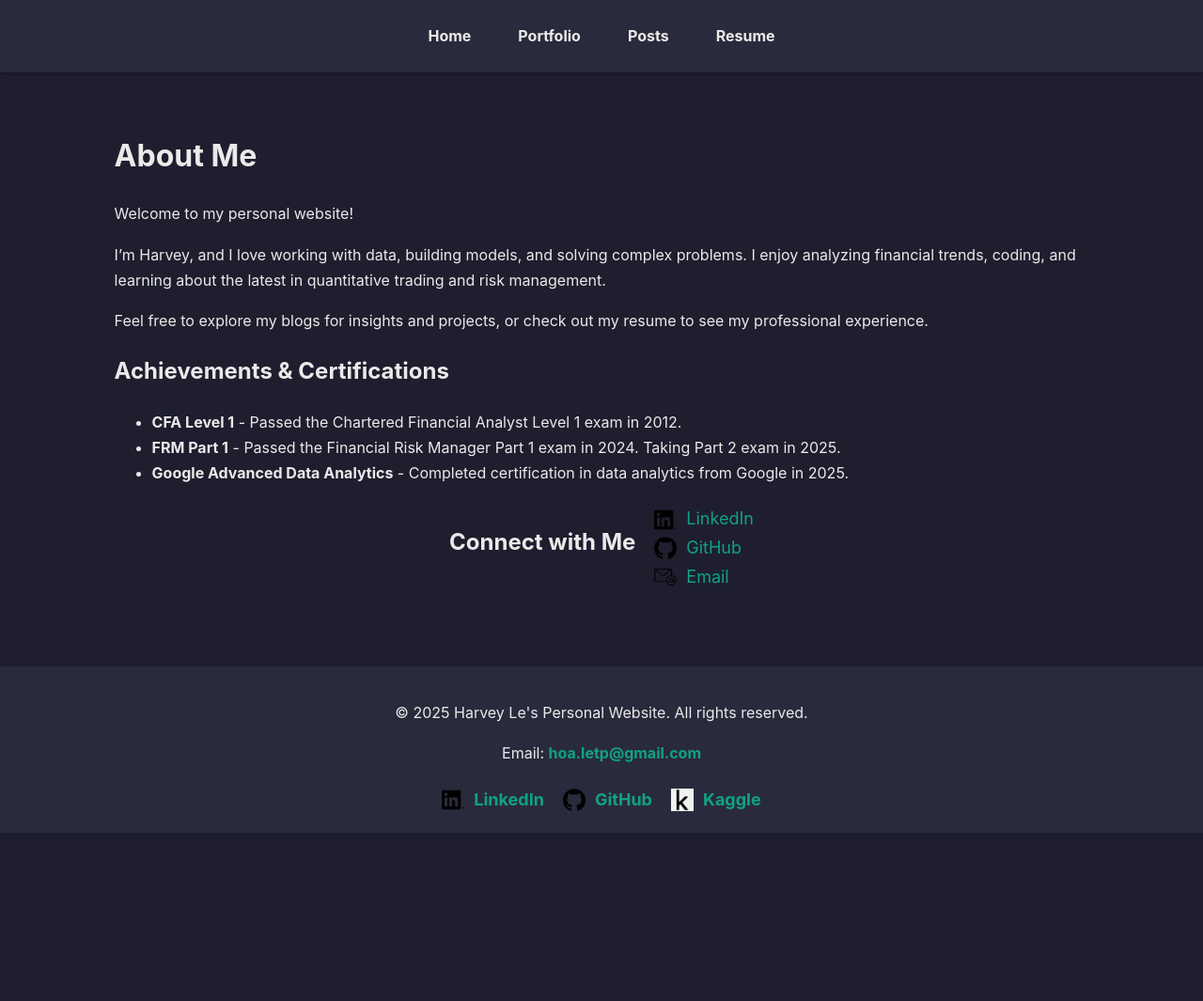
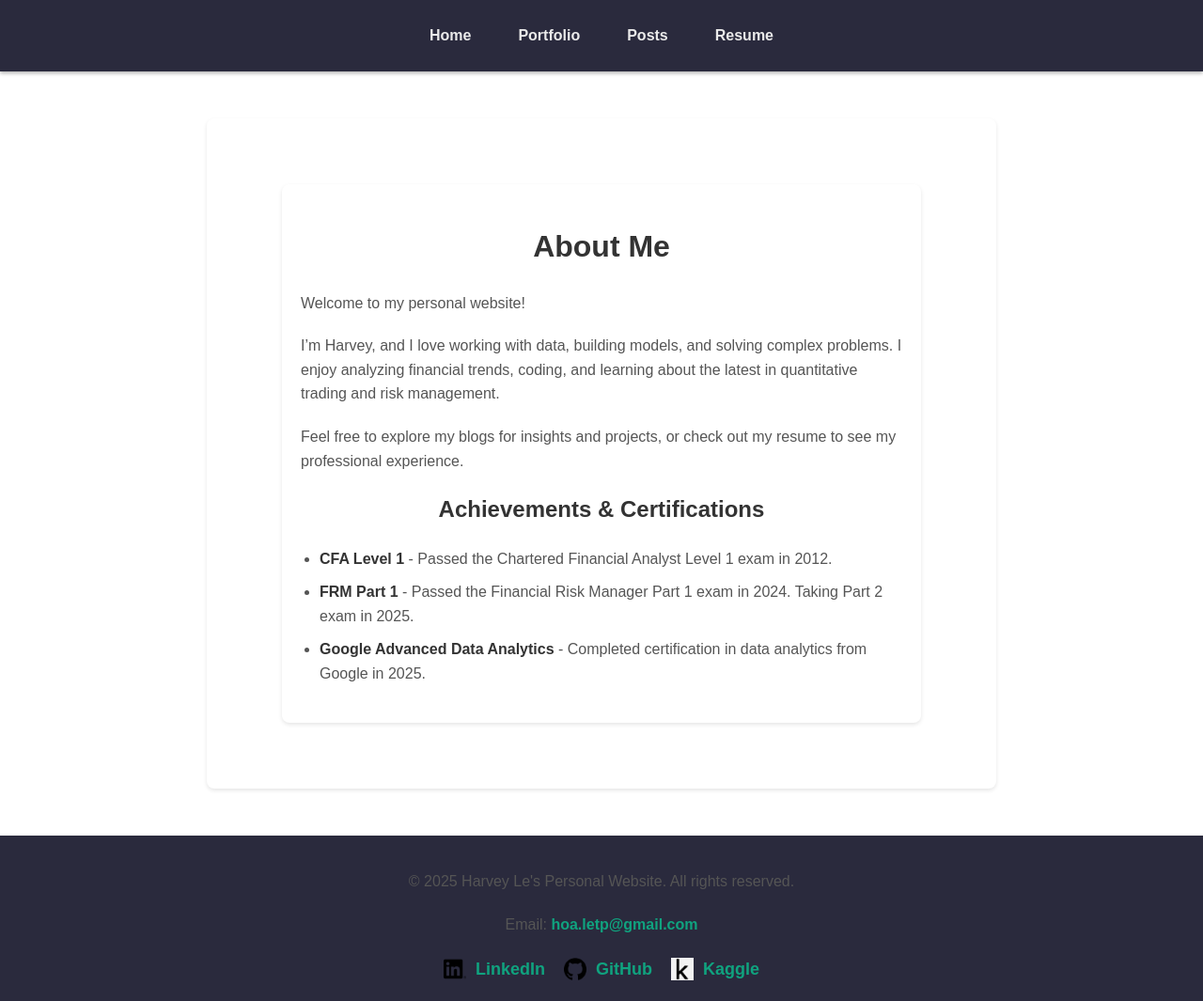
Before and after one commit to Hoale2908/hoale2908.github.io, a Jekyll site: the page built from index.html, in a window 1280 px wide. Shown: the whole page at 94% size. Built offline with Jekyll 4.4.1, drawn with Linux system fonts in a browser that asks for light colours; before the commit the page ends 900 px from its top, so only the background shows below that.

Commit message:
add minimalist theme with improved readability, restructure layout, and enhance responsiveness

```diff
--- a/index.html
+++ b/index.html
@@ -10,9 +10,59 @@ title: Home
         <meta name="viewport" content="width=device-width, initial-scale=1.0">
         <title>{{ page.title }}</title>
         <link rel="stylesheet" href="{{ '/assets/styles.css' | relative_url }}">
+        <style>
+            /* Minimalist theme with white background */
+            body {
+                font-family: "Arial", sans-serif;
+                line-height: 1.6;
+                margin: 0;
+                padding: 0;
+                background-color: #ffffff; /* White background */
+                color: #333; /* Dark text for readability */
+            }
+
+            .container {
+                width: 80%;
+                max-width: 800px;
+                margin: 50px auto;
+                padding: 20px;
+                background-color: #ffffff; /* White container background */
+                box-shadow: 0 2px 4px rgba(0, 0, 0, 0.1);
+                border-radius: 8px;
+            }
+
+            h1, h2 {
+                color: #333;
+                text-align: center;
+            }
+
+            p, ul {
+                font-size: 16px;
+                color: #555; /* Softer gray text */
+                margin-bottom: 20px;
+            }
+
+            ul {
+                list-style-type: disc;
+                padding-left: 20px;
+            }
+
+            ul li {
+                margin-bottom: 10px;
+            }
+
+            strong {
+                color: #333; /* Make bold text stand out */
+            }
+
+            @media (max-width: 768px) {
+                .container {
+                    width: 90%;
+                }
+            }
+        </style>
     </head>
 <body>
-
   <div class="container">
     <h1>About Me</h1>
     <p>Welcome to my personal website!</p>
@@ -34,21 +84,6 @@ title: Home
             <li><strong>Google Advanced Data Analytics</strong> - Completed certification in data analytics from Google in 2025.</li>
         </ul>
     </section>
-
-    <section class="social-links">
-        <h2>Connect with Me</h2>
-        <div>
-            <a href="https://www.linkedin.com/in/harvey-profile" target="_blank">
-                <img src="/assets/icons/linkedin.png" alt="LinkedIn Icon"> LinkedIn
-            </a>
-            <a href="https://github.com/harvey-profile" target="_blank">
-                <img src="/assets/icons/github.png" alt="GitHub Icon"> GitHub
-            </a>
-            <a href="mailto:harvey@example.com">
-                <img src="/assets/icons/email.png" alt="Email Icon"> Email
-            </a>
-        </div>
-    </section>
   </div>
 </body>
 </html>
```
